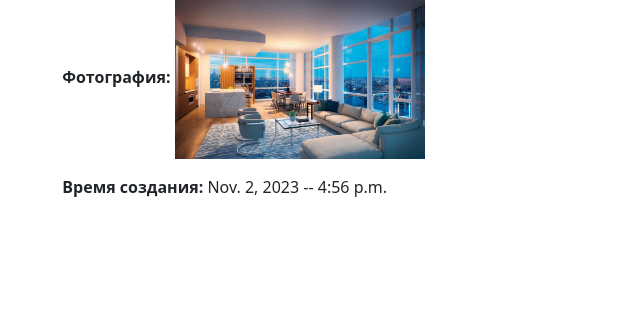
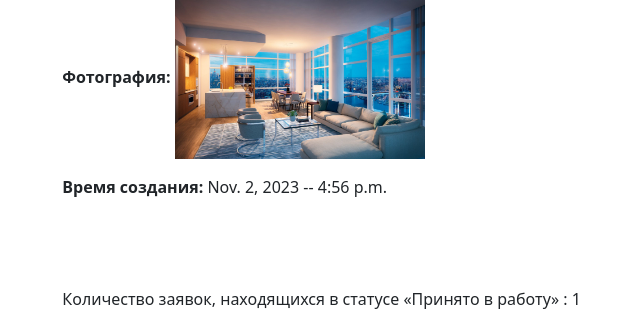
Before and after one commit to fominae/DesignStudio, a Django app: page / in a window 1280 px wide. Shown: the part 873-1200 px from the top of the page, without its empty margins (163-803 px from the left). Before the commit the page ends 1070 px from the top, so only its background shows below. Run offline with Django 4.2, Linux system fonts and the light colour scheme; data comes from the database, SQL or seed files in the repository; both versions use the stored data as it was after the commit.

Commit message:
Создание количества заявок

```diff
--- a/designStudio/Studio/templates/index.html
+++ b/designStudio/Studio/templates/index.html
@@ -11,4 +11,7 @@
         <br><br><br>
     {% endfor %}
 
+
+
+    <p>Количество заявок, находящихся в статусе «Принято в работу» : {{number_of_applications}}</p>
 {% endblock %}
--- a/designStudio/Studio/views.py
+++ b/designStudio/Studio/views.py
@@ -23,6 +23,10 @@ class ViewRequests(ListView):
     def get_queryset(self):
         return Application.objects.filter(status__exact='Выполнено').order_by('-date_create')[:4]
 
+    def get_context_data(self, **kwargs):
+        context = super().get_context_data(**kwargs)
+        context['number_of_applications'] = Application.objects.filter(status__exact='Принято в работу').count()
+        return context
 
 class MyLoginView(LoginView):
     template_name = 'registration/login.html'
```
Also changed, not shown: designStudio/db.sqlite3.
